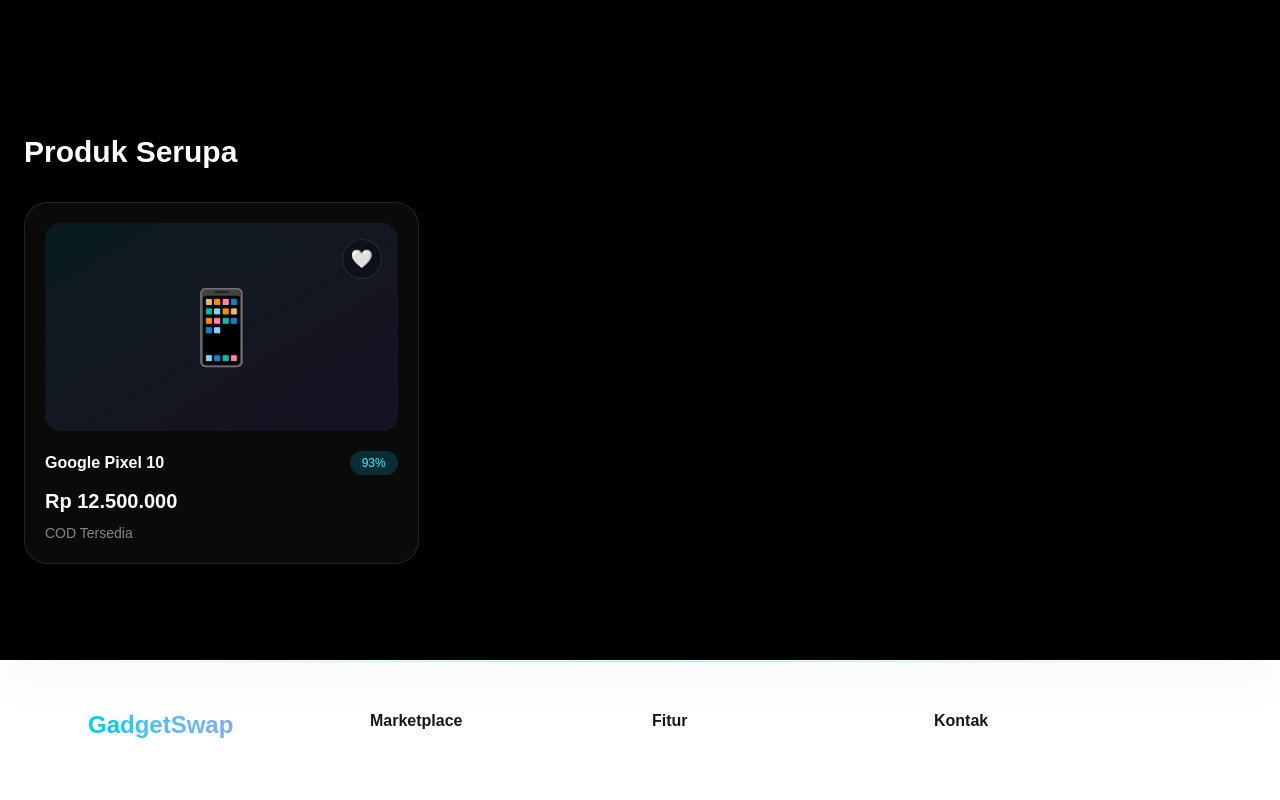
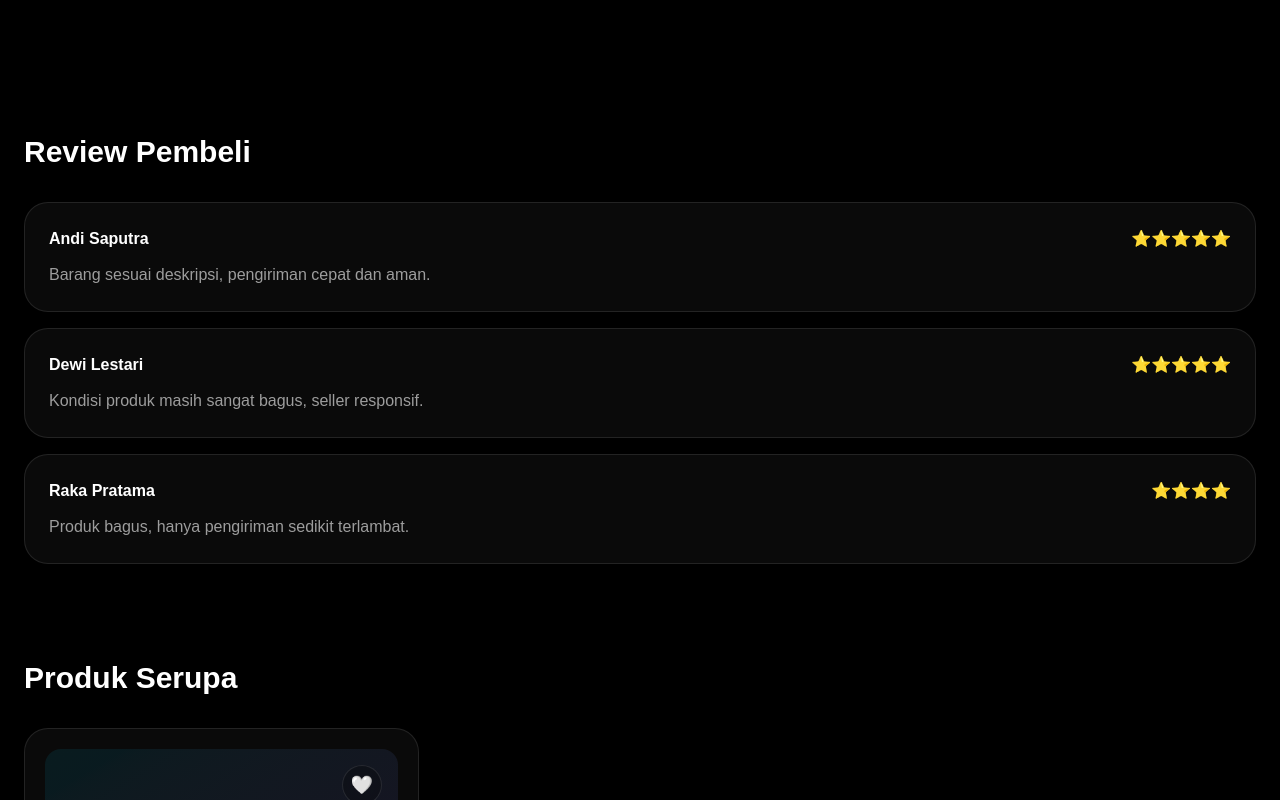
Before and after one commit to Rexlicky/gadgetswap, a Next.js app: page /product/galaxy-s25-ultra in a window 1280 px wide. Shown: the part 800-1600 px from the top of the page. Built offline with nearby package versions, Linux system fonts and the light colour scheme.

Commit message:
feat: add product reviews section

```diff
--- a/src/app/product/[slug]/page.js
+++ b/src/app/product/[slug]/page.js
@@ -2,6 +2,7 @@ import { products } from "@/data/products";
 import ProductBreadcrumb from "@/components/product/ProductBreadcrumb";
 import RelatedProducts from "@/components/product/RelatedProducts";
 import ProductGallery from "@/components/product/ProductGallery";
+import ProductReviews from "@/components/product/ProductReviews";
 
 export default async function ProductDetailPage({ params }) {
   const { slug } = await params;
@@ -55,6 +56,8 @@ export default async function ProductDetailPage({ params }) {
       </div>
 
       <div className="mx-auto max-w-7xl px-6 pb-24">
+        <ProductReviews />
+
         <RelatedProducts currentProduct={product} />
       </div>
     </main>
--- /dev/null
+++ b/src/components/product/ProductReviews.jsx
@@ -0,0 +1,44 @@
+export default function ProductReviews() {
+  const reviews = [
+    {
+      name: "Andi Saputra",
+      rating: 5,
+      comment: "Barang sesuai deskripsi, pengiriman cepat dan aman.",
+    },
+    {
+      name: "Dewi Lestari",
+      rating: 5,
+      comment: "Kondisi produk masih sangat bagus, seller responsif.",
+    },
+    {
+      name: "Raka Pratama",
+      rating: 4,
+      comment: "Produk bagus, hanya pengiriman sedikit terlambat.",
+    },
+  ];
+
+  return (
+    <section className="mt-24">
+      <h2 className="mb-8 text-3xl font-bold">Review Pembeli</h2>
+
+      <div className="space-y-4">
+        {reviews.map((review, index) => (
+          <div
+            key={index}
+            className="rounded-3xl border border-white/10 bg-white/[0.04] p-6"
+          >
+            <div className="flex items-center justify-between">
+              <h3 className="font-semibold">{review.name}</h3>
+
+              <span className="text-yellow-400">
+                {"⭐".repeat(review.rating)}
+              </span>
+            </div>
+
+            <p className="mt-3 text-white/60">{review.comment}</p>
+          </div>
+        ))}
+      </div>
+    </section>
+  );
+}
```
